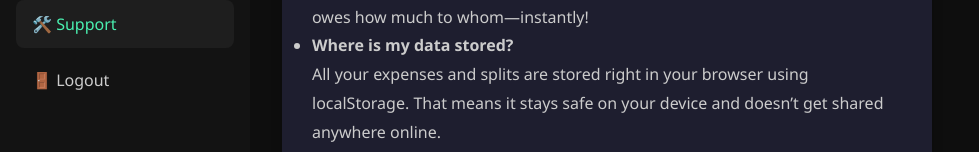
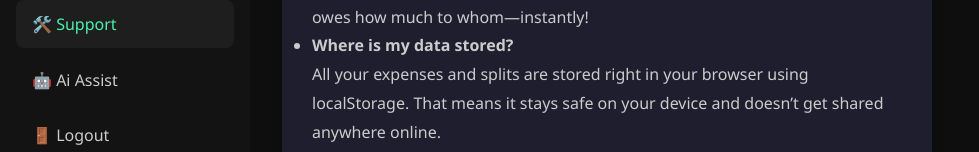
Before and after one commit to Shivakantmishra1/pockify, a plain HTML site: page support.html in a window 1280 px wide. Shown: the part 396-548 px from the top of the page, without its empty margins (0-979 px from the left). Drawn offline with Linux system fonts and the light colour scheme.

Commit message:
support.html

```diff
--- a/support.html
+++ b/support.html
@@ -101,6 +101,7 @@
           <a href="split.html">🔀 Split</a>
           <a href="setting.html">⚙️ Settings</a>
           <a href="#" class="active">🛠️ Support</a>
+          <a href="assistant.html" >🤖 Ai Assist</a>
           <a href="login.html">🚪 Logout</a>
         </nav>
         <div class="logo">POCKIFY</div>
```
